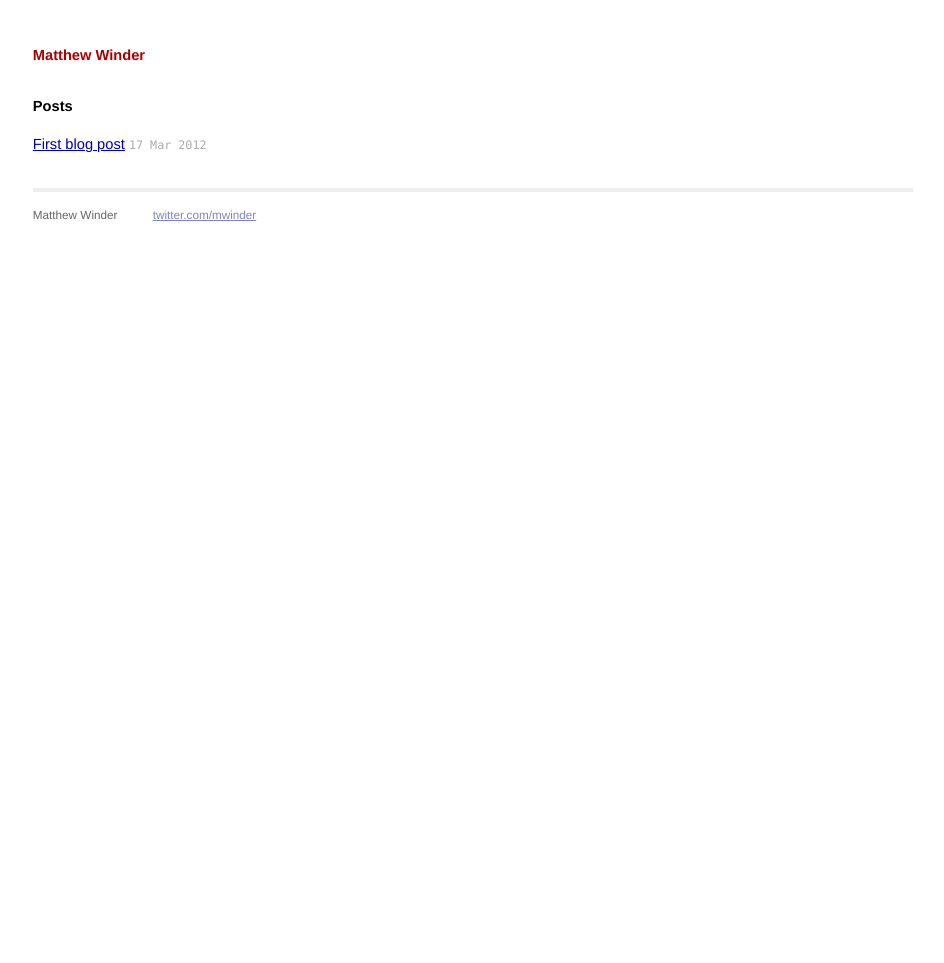
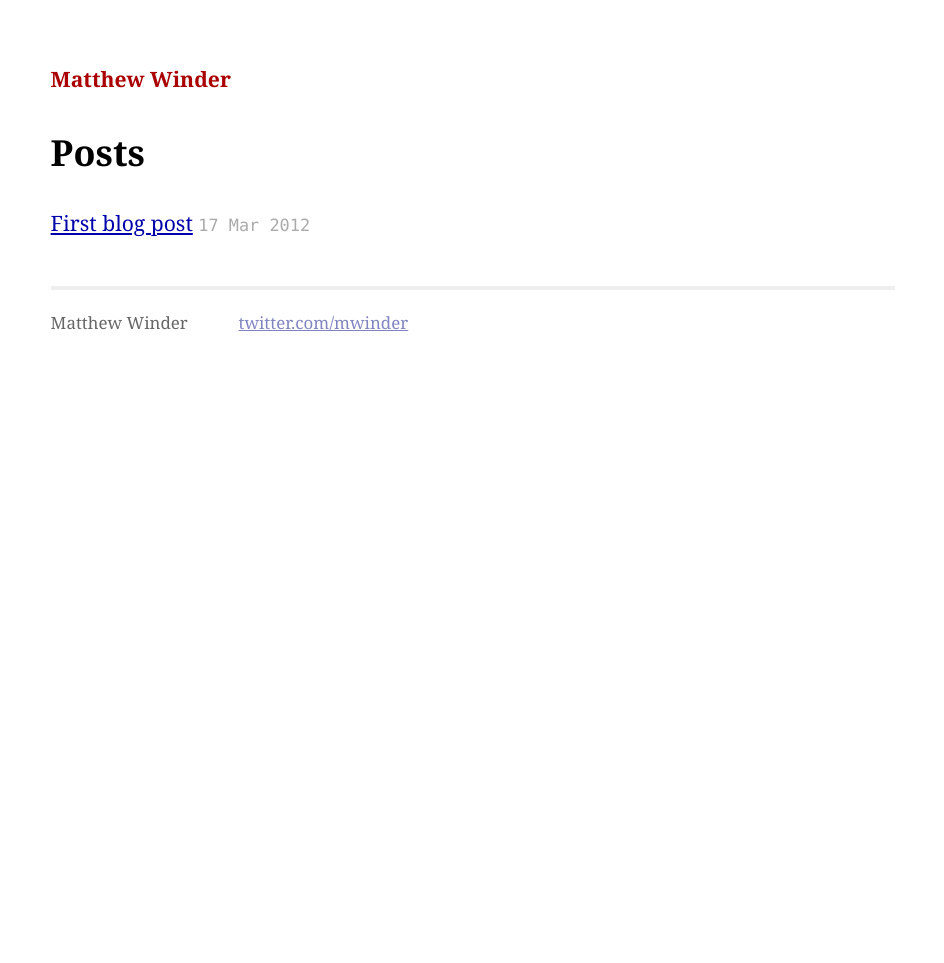
Before and after one commit to mwinder/mwinder.github.io, a Jekyll site: the page built from index.html, in a window 1280 px wide. Shown: the whole page, without its empty margins (167-1111 px from the left). Built offline with Jekyll 4.4.1, drawn with Linux system fonts in a browser that asks for light colours; Markdown is read by kramdown in place of the engine named in the settings.

Commit message:
Increased font sizes

```diff
--- a/css/screen.css
+++ b/css/screen.css
@@ -17,7 +17,7 @@ html, body {
 
 body {
   background-color: white;
-  font: 13.34px helvetica, arial, clean, sans-serif;
+  font: 1.2em Georgia,"Times New Roman",serif;
   *font-size: small;
   text-align: center;
 }
@@ -27,6 +27,7 @@ h1, h2, h3, h4, h5, h6 {
 }
 
 h1 {
+  font-size: 1.7em;
   margin-bottom: 1em;
 }
 
@@ -81,7 +82,7 @@ ul.posts {
 .site {
   font-size: 110%;
   text-align: justify;
-  width: 60em;
+  width: 40em;
   margin: 3em auto 2em auto;
   line-height: 1.5em;
 }
```
